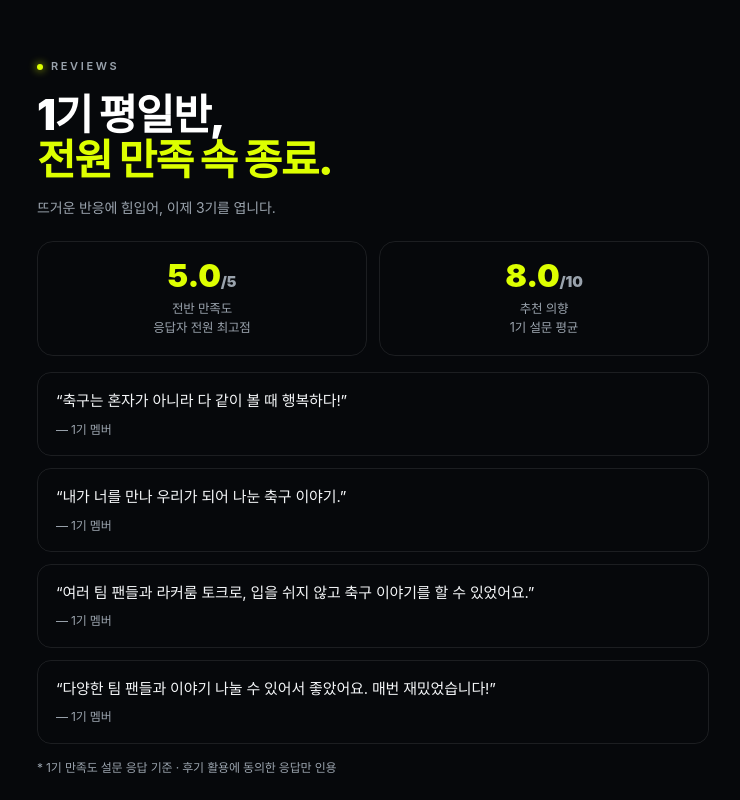
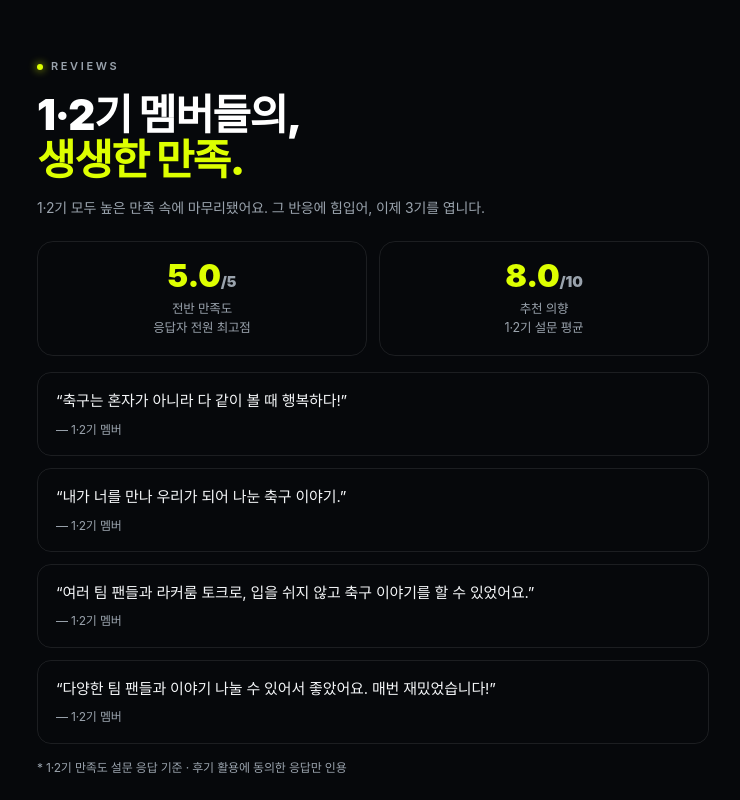
Before and after one commit to oof-seoul/oof-seoul.github.io, a plain HTML site: page index.html in a window 1280 px wide. Shown: the part 4660-5460 px from the top of the page, without its empty margins (267-1007 px from the left). Drawn offline with Linux system fonts and the light colour scheme; a web font is replaced by a local one.

Commit message:
Update index.html

```diff
--- a/index.html
+++ b/index.html
@@ -341,8 +341,8 @@
 <section style="padding-top:10px;">
   <div class="wrap">
     <div class="kick"><span class="dot"></span>Reviews</div>
-    <h2>1기 평일반,<br><span class="u">전원 만족 속 종료.</span></h2>
-    <p class="muted" style="margin-top:14px; font-size:14px;">뜨거운 반응에 힘입어, 이제 3기를 엽니다.</p>
+    <h2>1·2기 멤버들의,<br><span class="u">생생한 만족.</span></h2>
+    <p class="muted" style="margin-top:14px; font-size:14px;">1·2기 모두 높은 만족 속에 마무리됐어요. 그 반응에 힘입어, 이제 3기를 엽니다.</p>
     <div style="display:flex; flex-wrap:wrap; gap:12px; margin:22px 0 4px;">
       <div style="flex:1; min-width:150px; border:1px solid var(--line); border-radius:16px; padding:18px 16px; text-align:center;">
         <div style="font-size:32px; font-weight:900; color:var(--lime); line-height:1;">5.0<span style="font-size:15px; color:var(--muted);">/5</span></div>
@@ -350,16 +350,16 @@
       </div>
       <div style="flex:1; min-width:150px; border:1px solid var(--line); border-radius:16px; padding:18px 16px; text-align:center;">
         <div style="font-size:32px; font-weight:900; color:var(--lime); line-height:1;">8.0<span style="font-size:15px; color:var(--muted);">/10</span></div>
-        <div style="font-size:12.5px; color:var(--muted); margin-top:8px; line-height:1.5;">추천 의향<br>1기 설문 평균</div>
+        <div style="font-size:12.5px; color:var(--muted); margin-top:8px; line-height:1.5;">추천 의향<br>1·2기 설문 평균</div>
       </div>
     </div>
     <div style="display:grid; gap:12px; margin-top:16px;">
-      <div style="border:1px solid var(--line); border-radius:14px; padding:16px 18px; font-size:15px; line-height:1.55;">“축구는 혼자가 아니라 다 같이 볼 때 행복하다!”<div style="margin-top:8px; font-size:12px; color:var(--muted);">— 1기 멤버</div></div>
-      <div style="border:1px solid var(--line); border-radius:14px; padding:16px 18px; font-size:15px; line-height:1.55;">“내가 너를 만나 우리가 되어 나눈 축구 이야기.”<div style="margin-top:8px; font-size:12px; color:var(--muted);">— 1기 멤버</div></div>
-      <div style="border:1px solid var(--line); border-radius:14px; padding:16px 18px; font-size:15px; line-height:1.55;">“여러 팀 팬들과 라커룸 토크로, 입을 쉬지 않고 축구 이야기를 할 수 있었어요.”<div style="margin-top:8px; font-size:12px; color:var(--muted);">— 1기 멤버</div></div>
-      <div style="border:1px solid var(--line); border-radius:14px; padding:16px 18px; font-size:15px; line-height:1.55;">“다양한 팀 팬들과 이야기 나눌 수 있어서 좋았어요. 매번 재밌었습니다!”<div style="margin-top:8px; font-size:12px; color:var(--muted);">— 1기 멤버</div></div>
+      <div style="border:1px solid var(--line); border-radius:14px; padding:16px 18px; font-size:15px; line-height:1.55;">“축구는 혼자가 아니라 다 같이 볼 때 행복하다!”<div style="margin-top:8px; font-size:12px; color:var(--muted);">— 1·2기 멤버</div></div>
+      <div style="border:1px solid var(--line); border-radius:14px; padding:16px 18px; font-size:15px; line-height:1.55;">“내가 너를 만나 우리가 되어 나눈 축구 이야기.”<div style="margin-top:8px; font-size:12px; color:var(--muted);">— 1·2기 멤버</div></div>
+      <div style="border:1px solid var(--line); border-radius:14px; padding:16px 18px; font-size:15px; line-height:1.55;">“여러 팀 팬들과 라커룸 토크로, 입을 쉬지 않고 축구 이야기를 할 수 있었어요.”<div style="margin-top:8px; font-size:12px; color:var(--muted);">— 1·2기 멤버</div></div>
+      <div style="border:1px solid var(--line); border-radius:14px; padding:16px 18px; font-size:15px; line-height:1.55;">“다양한 팀 팬들과 이야기 나눌 수 있어서 좋았어요. 매번 재밌었습니다!”<div style="margin-top:8px; font-size:12px; color:var(--muted);">— 1·2기 멤버</div></div>
     </div>
-    <p class="muted" style="margin-top:14px; font-size:12px;">* 1기 만족도 설문 응답 기준 · 후기 활용에 동의한 응답만 인용</p>
+    <p class="muted" style="margin-top:14px; font-size:12px;">* 1·2기 만족도 설문 응답 기준 · 후기 활용에 동의한 응답만 인용</p>
   </div>
 </section>
 
```
